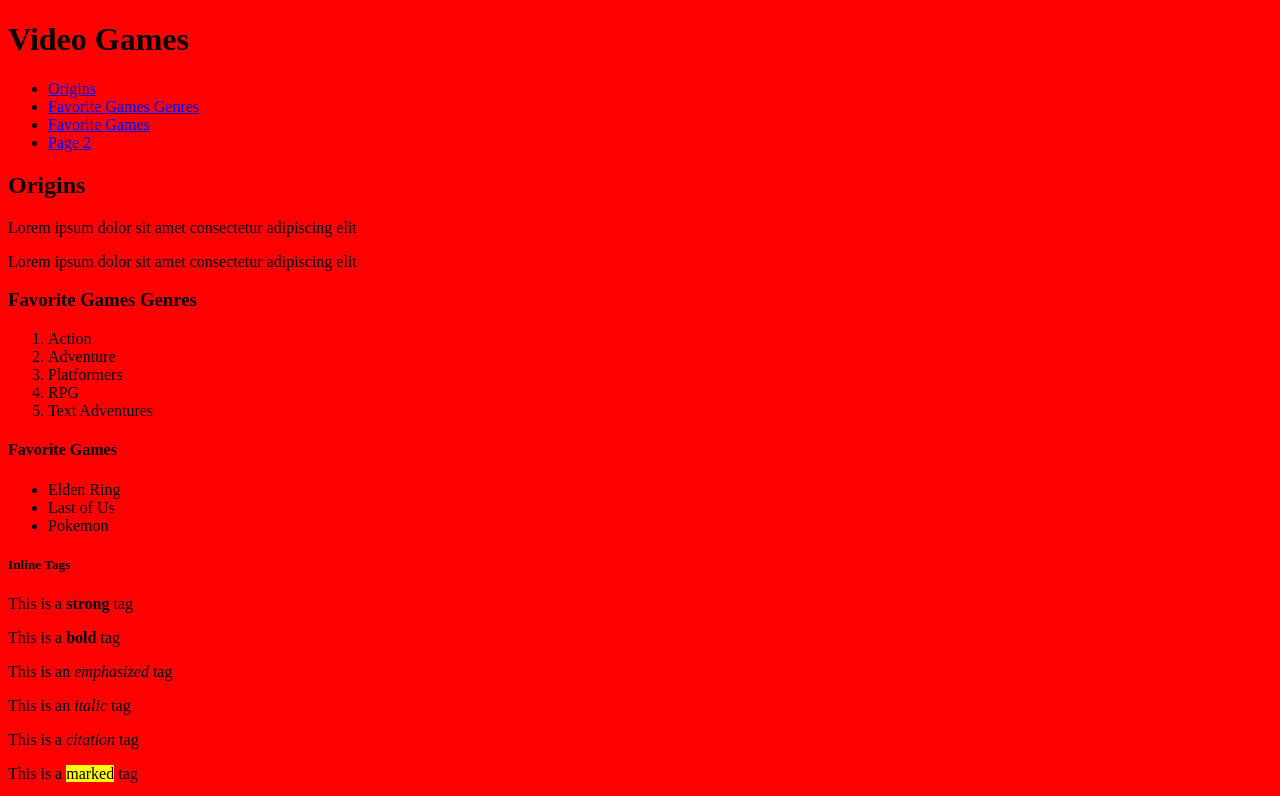
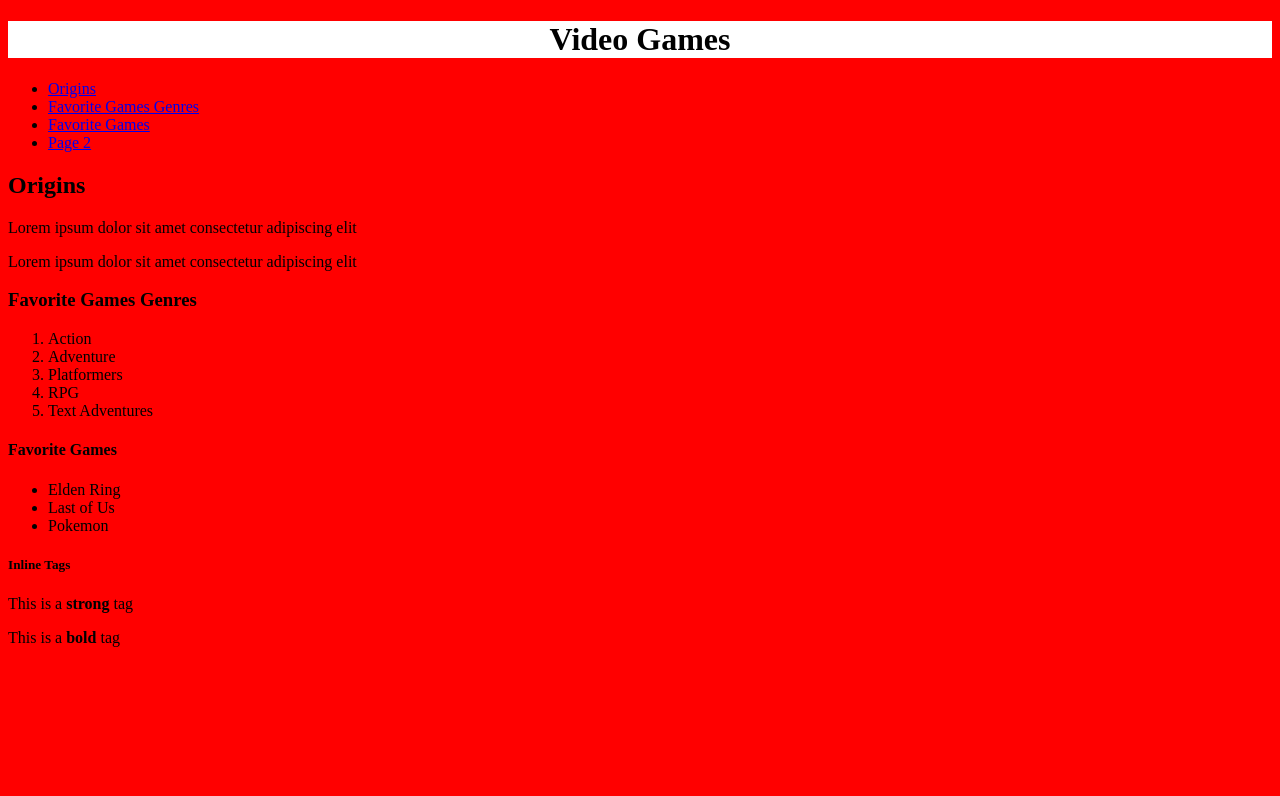
Before and after one commit to jailyna1/CIM-343, a plain HTML site: page index.html in a window 1280 px wide. Shown: the top 796 px of the page. Drawn offline with Linux system fonts and the light colour scheme.

Commit message:
Jai - add css

```diff
--- a/css/style.css
+++ b/css/style.css
@@ -1,4 +1,9 @@
 body {
     /* Red, green, blue, alpha */
-    background-color: rgb(255, 0, 0,1);
+    background-color: rgba(255, 0, 0, 1.0);
 }
+
+h1 {
+    background-color: #ffffff;
+    text-align: center;
+}
--- a/index.html
+++ b/index.html
@@ -22,7 +22,7 @@
     <body>
         <!-- Body: The visible content of the page -->
         <header>
-            <h1>Video Games</h1>
+            <h1> Video Games </h1>
             <nav>
                 <ul>
                     <li><a href="#origins">Origins</a></li>
@@ -64,7 +64,7 @@
                 <p>This is a <b>bold</b> tag</p>
 
                 <!-- No difference between <em>, <i>, and <cite> -->
-                <p>This is an <em>emphasized</em> tag</p>
+                <!-- <p>This is an <em>emphasized</em> tag</p>
                 <p>This is an <i>italic</i> tag</p>
                 <p>This is a <cite>citation</cite> tag</p>
 
@@ -75,7 +75,7 @@
                 <p>This is a <code>code</code> tag</p>
                 <p>This is a <sub>subscript</sub> tag</p>
                 <p>This is a <sup>superscript</sup> tag</p>
-<!--
+
                 <p>This is a <a href="https://www.google.com" target="_blank">link</a> tag</p>
 
                 <p>This <a href="https://images.pexels.com/photos/7773745/pexels-photo-7773745.jpeg" target="_blank">link goes to an image of...</a></p>
```
